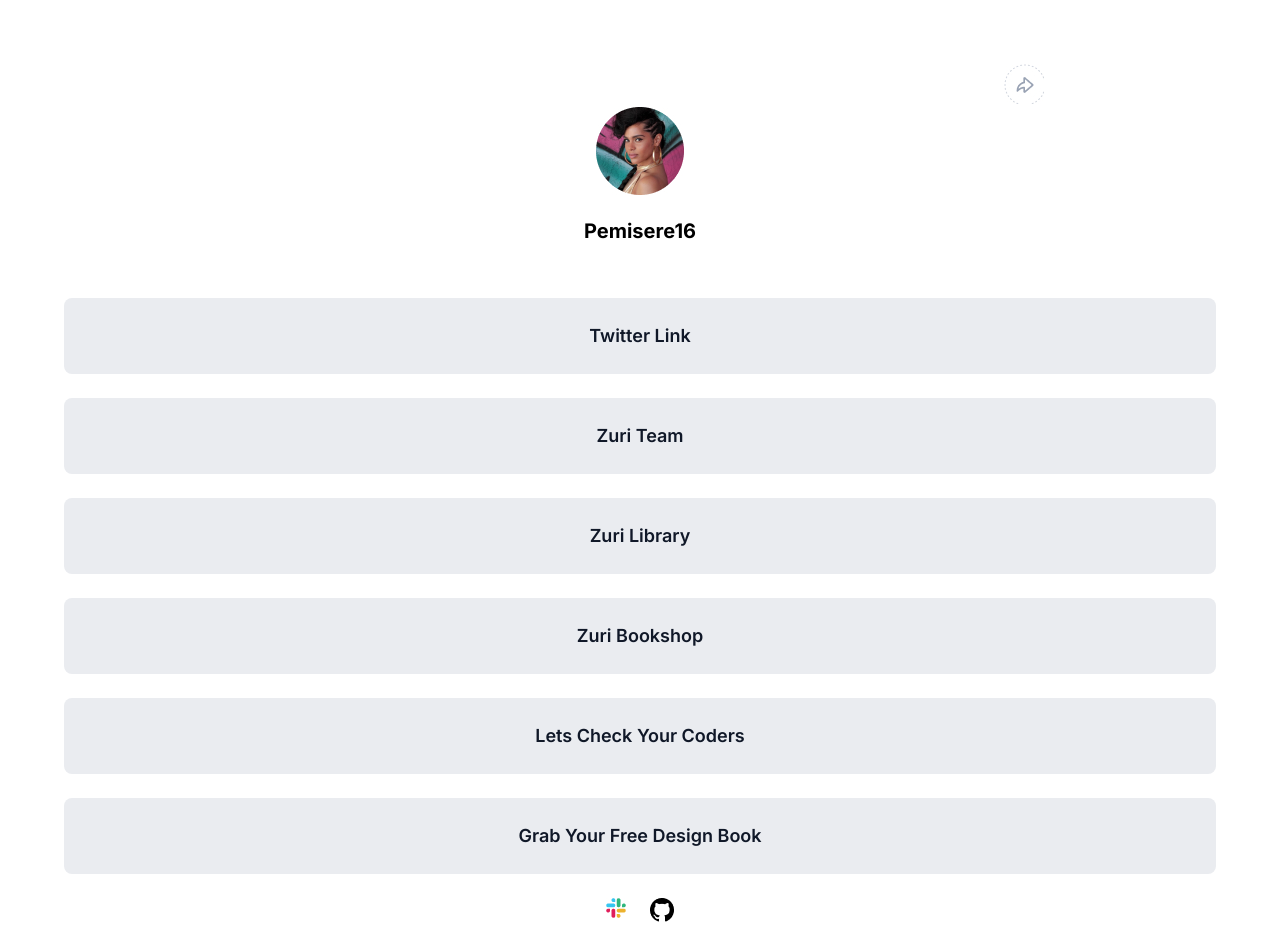
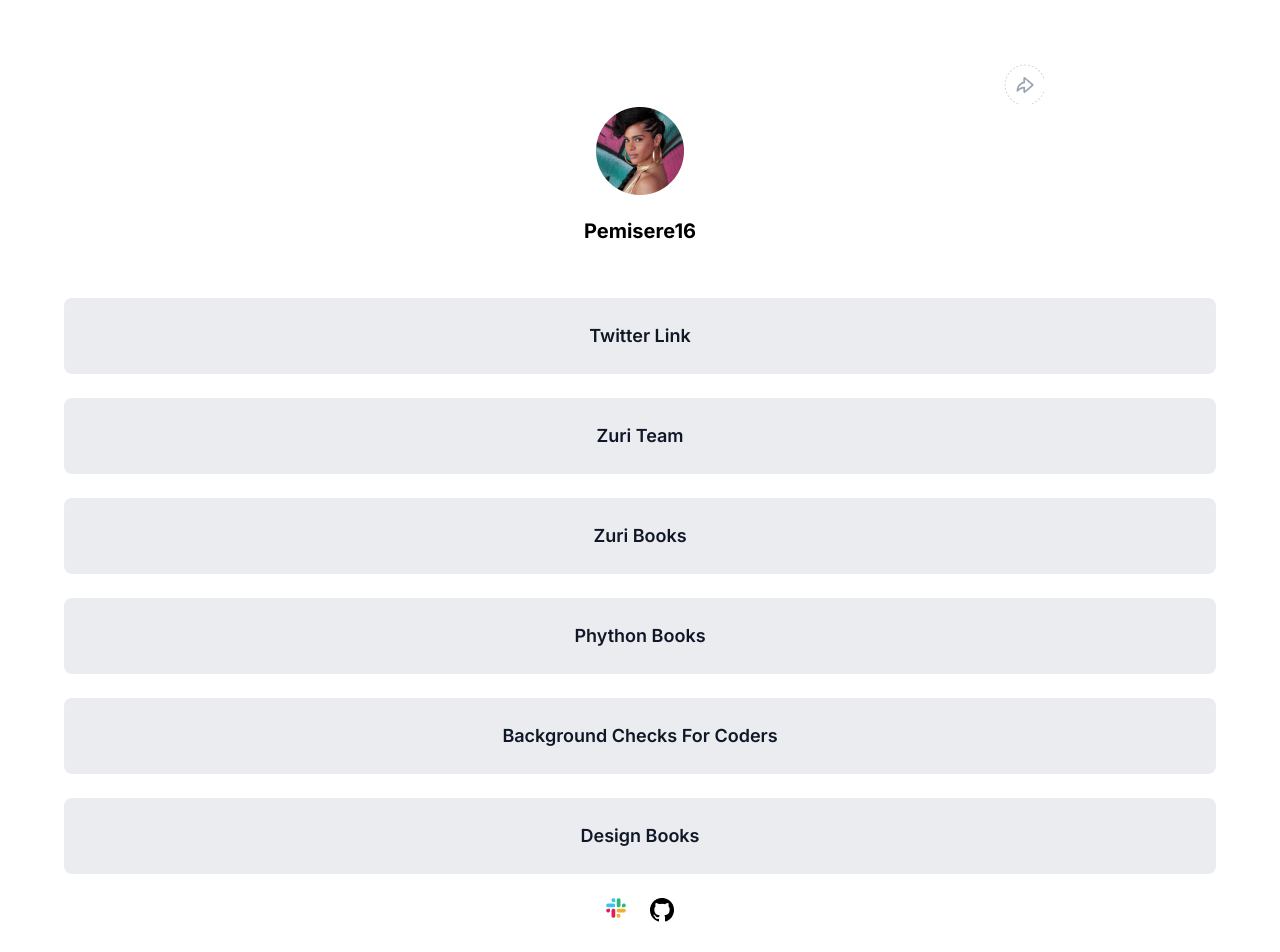
Before and after one commit to oyindamoladekeye/hng-task-1, a React (Create React App) app: page / in a window 1280 px wide. Shown: the top 952 px of the page. Built offline with nearby package versions, Linux system fonts and the light colour scheme.

Commit message:
Change link text

```diff
--- a/src/Component/Profilepage.js
+++ b/src/Component/Profilepage.js
@@ -30,7 +30,7 @@ const Profilepage = () => {
             </p>
             <p className="btn" id="books">
               <a href="https://books.zuri.team/" target="blank">
-                Zuri Library
+                Zuri Books
               </a>
             </p>
             <p className="btn" id="book_python">
@@ -38,17 +38,17 @@ const Profilepage = () => {
                 href="https://books.zuri.team/python-for-beginners?ref_id=Oyinda"
                 target="blank"
               >
-                Zuri Bookshop
+                Phython Books
               </a>
             </p>
             <p className="btn" id="pitch">
               <a href="https://background.zuri.team/" target="blank">
-                Lets Check Your Coders
+                Background Checks For Coders
               </a>
             </p>
             <p className="btn" id="book_design">
               <a href="https://books.zuri.team/design-rules" target="blank">
-                Grab Your Free Design Book
+                Design Books
               </a>
             </p>
           </div>
```
